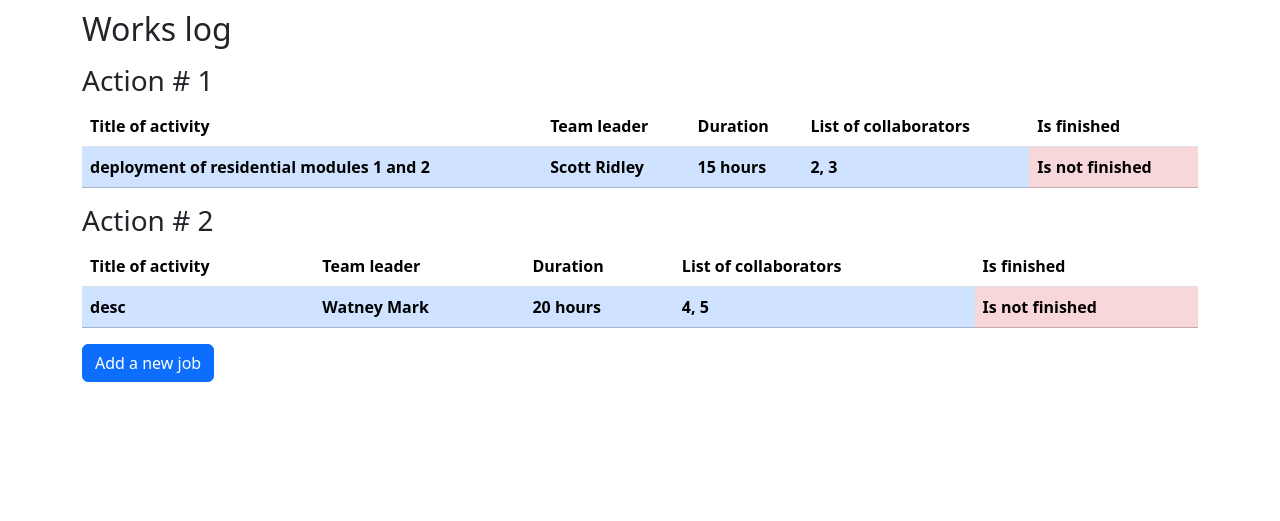
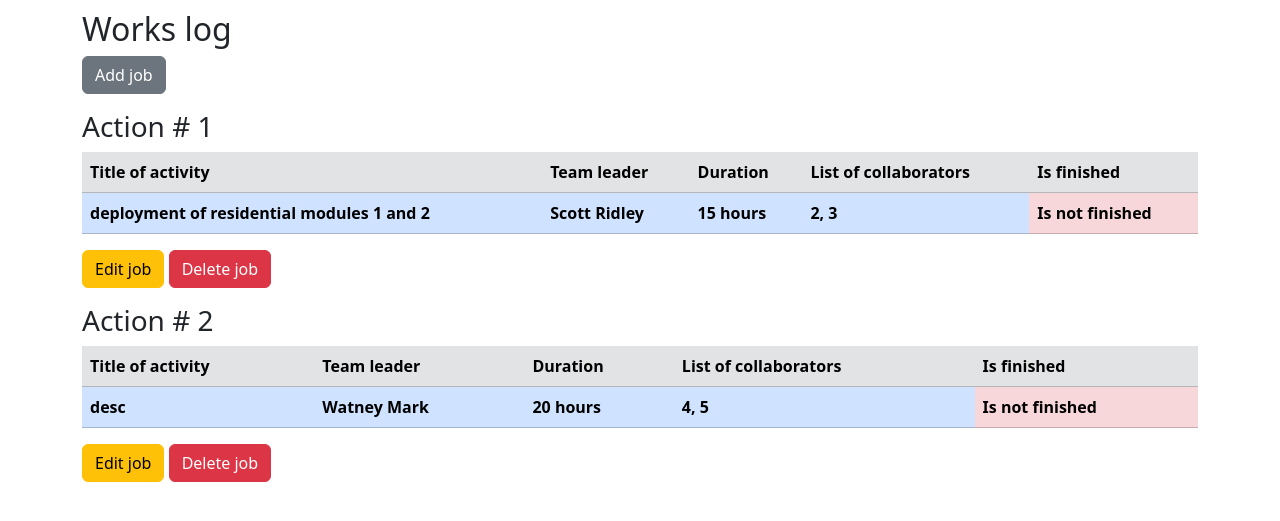
Before and after one commit to kobalt19/MarsSQLAlchemy, a Flask app: page / in a window 1280 px wide. Shown: the part 56-577 px from the top of the page. Run offline with Flask 3, Linux system fonts and the light colour scheme; data comes from the database, SQL or seed files in the repository; lists and menus that the app fills with data are empty.

Commit message:
added buttons in index page

```diff
--- a/templates/index.html
+++ b/templates/index.html
@@ -1,17 +1,18 @@
 {% extends "base.html" %}
 {% block content %}
 	<h2> Works log </h2>
+	<a type="button" href="add_job" class="btn btn-secondary"> Add job </a>
 	{% for work in works_list %}
 		<p>
 			<h3> Action # {{ loop.index }} </h3>
 			<table class="table">
 				<thead>
 					<tr>
-						<th scope="col"> Title of activity </th>
-						<th scope="col"> Team leader </th>
-						<th scope="col"> Duration </th>
-						<th scope="col"> List of collaborators </th>
-						<th scope="col"> Is finished </th>
+						<th scope="col" class="table-secondary"> Title of activity </th>
+						<th scope="col" class="table-secondary"> Team leader </th>
+						<th scope="col" class="table-secondary"> Duration </th>
+						<th scope="col" class="table-secondary"> List of collaborators </th>
+						<th scope="col" class="table-secondary"> Is finished </th>
 					</tr>
 				</thead>
 				<tbody>
@@ -28,7 +29,10 @@
 					</tr>
 				</tbody>
 			</table>
+			<div>
+				<a type="button" class="btn btn-warning" href="/edit_job/{{ work.id }}"> Edit job </a>
+				<a type="button" class="btn btn-danger" href="/delete_job/{{ work.id }}"> Delete job </a>
+			</div>
 		</p>
 	{% endfor %}
-	<a type="button" href="add_job" class="btn btn-primary"> Add a new job </a>
 {% endblock %}
```
